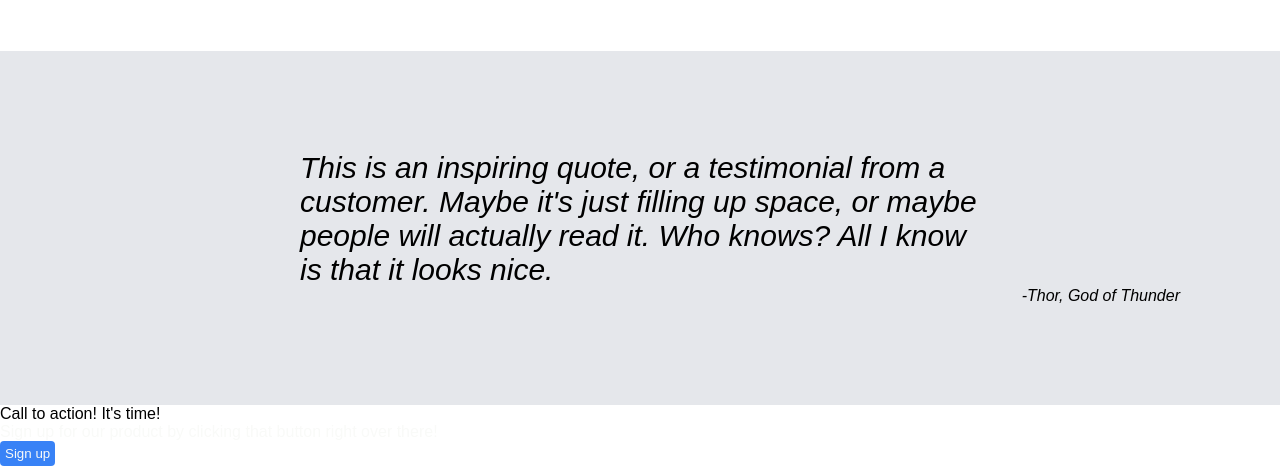
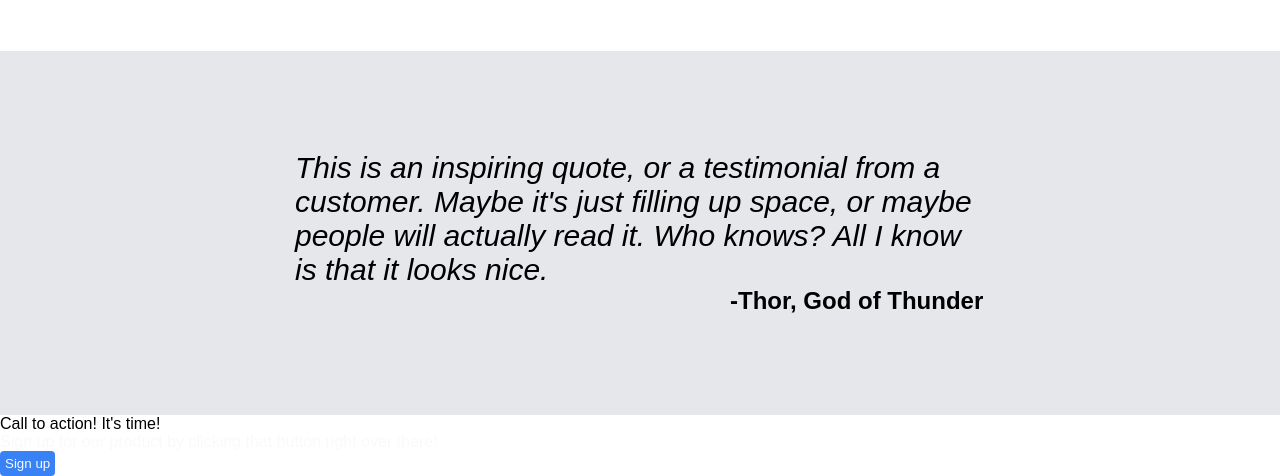
Before and after one commit to tariromashanda/odin-landing-page, a plain HTML site: page index.html in a window 1280 px wide. Shown: the part 577-1053 px from the top of the page. Drawn offline with Linux system fonts and the light colour scheme.

Commit message:
complete attribution

```diff
--- a/assets/css/style.css
+++ b/assets/css/style.css
@@ -133,7 +133,7 @@ button {
 }
 
 .quote{
-    width: 680px;
+    width: 690px;
     height: auto;
     justify-content: center;
     align-self: center;
@@ -144,7 +144,8 @@ button {
 
 .attribution{
     align-self: flex-end;
-    font-style: italic;
-    font-weight: 100;
+    font-size: 24px;
+    font-weight: 600;
+    width: 450px;
 
 }
```
